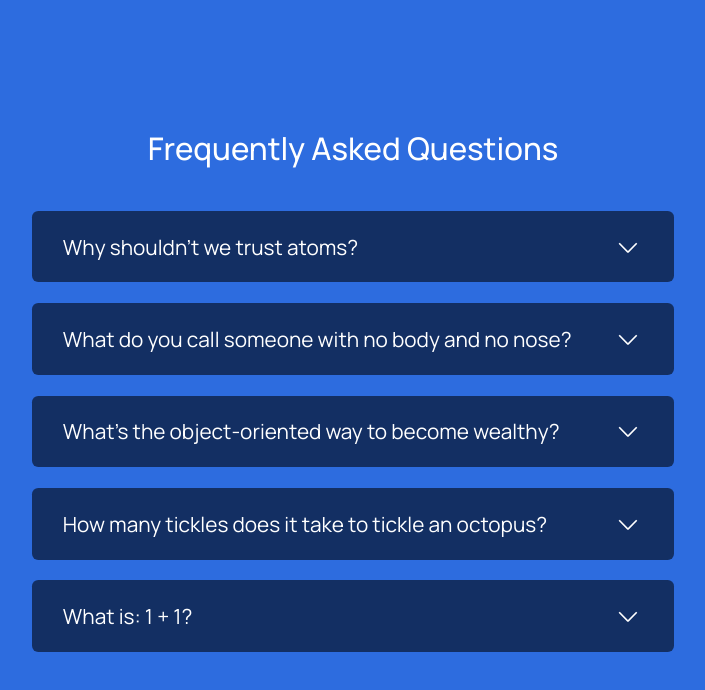
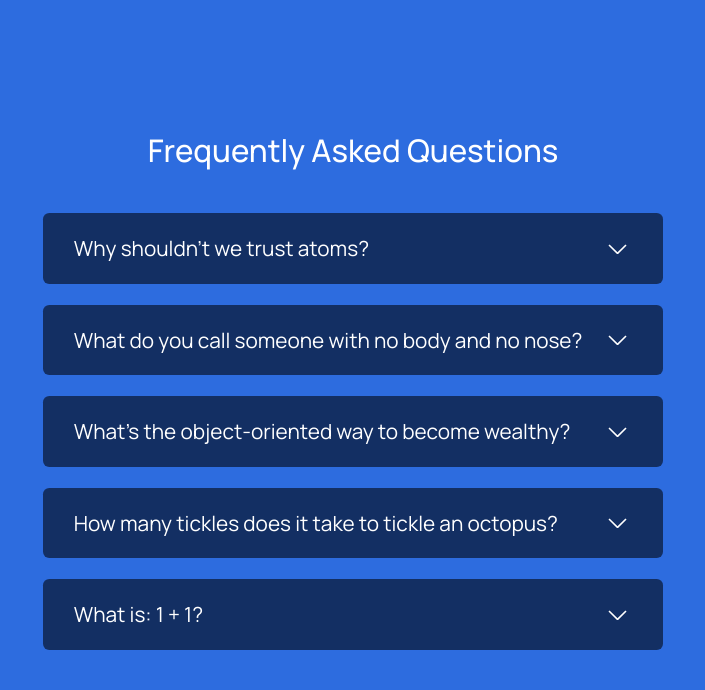
Before and after one commit to benxene/7days-50projects, a Next.js app: page /faq in a window 1280 px wide. Shown: the top 690 px of the page, without its empty margins (287-992 px from the left). Built offline with nearby package versions, Linux system fonts and the light colour scheme.

Commit message:
fixed small expand/shrink icons

```diff
--- a/src/components/ExpansionPanel.tsx
+++ b/src/components/ExpansionPanel.tsx
@@ -36,13 +36,14 @@ const Container = styled.div`
 `;
 
 const Question = styled.div`
-  display: flex;
-  justify-content: space-between;
+  display: grid;
+  grid-template-columns: 1fr max-content;
+  grid-gap: 2rem;
   align-items: center;
 
   & svg {
-    font-size: 30px;
-    margin-left: 4rem;
+    flex-basis: 3rem;
+    font-size: 2.8rem;
   }
 
   & h6 {
```
